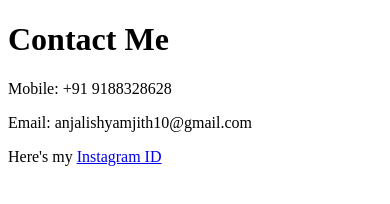
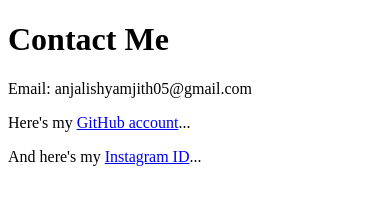
Before and after one commit to anjalishyamjith/html-portfolio, a plain HTML site: page public/contact.html in a window 390 px wide. Drawn offline with Linux system fonts and the light colour scheme.

Commit message:
Update contact.html to remove personal mobile

```diff
--- a/public/contact.html
+++ b/public/contact.html
@@ -7,10 +7,12 @@
 </head>
 <body>
   <h1>Contact Me</h1>
-  <p>Mobile: +91 9188328628</p>
-  <p>Email: anjalishyamjith10@gmail.com</p>
+  <p>Email: anjalishyamjith05@gmail.com</p>
   <p>
-    Here's my <a href="https://www.instagram.com/__anj_aliii__/">Instagram ID</a>
+    Here's my <a href="https://github.com/anjalishyamjith">GitHub account</a>...
+  </p>
+  <p>
+    And here's my <a href="https://www.instagram.com/__anj_aliii__/">Instagram ID</a>...
   </p>
 
 </body>
```
